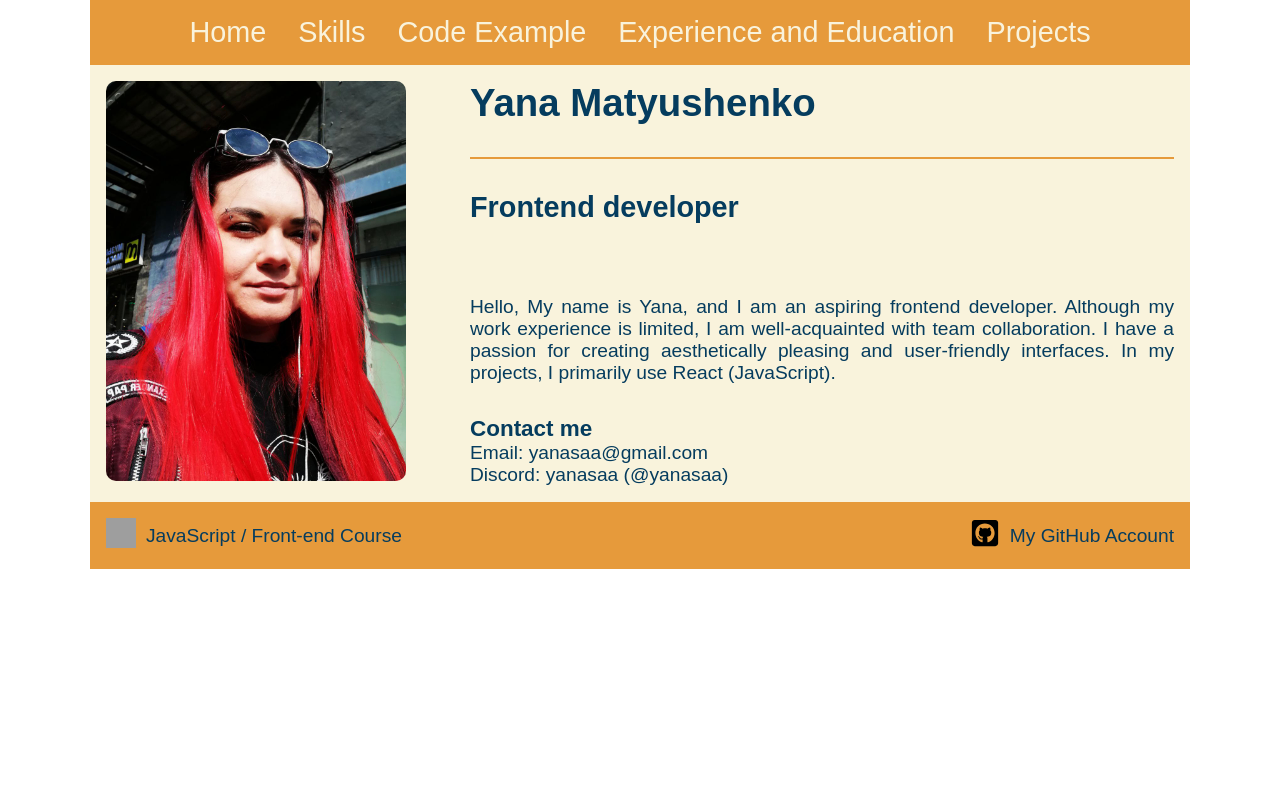
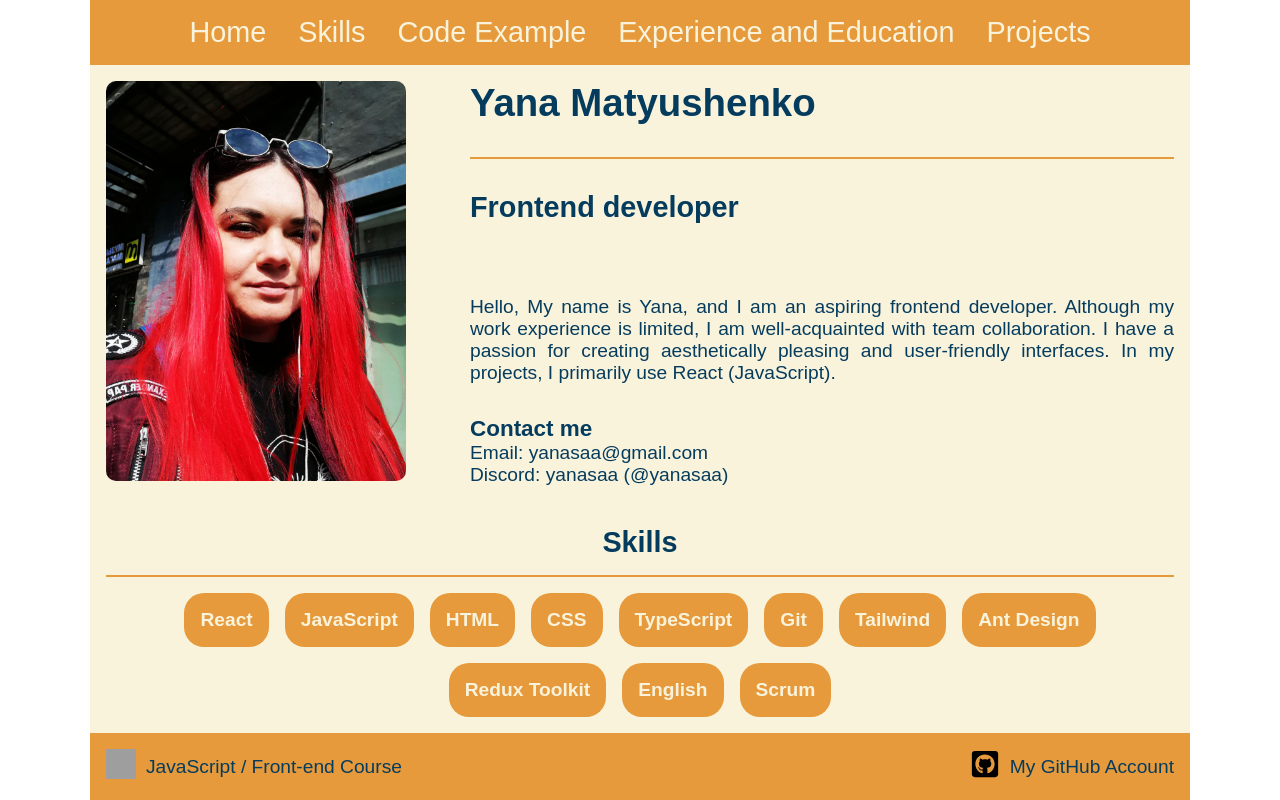
Before and after one commit to yanasaa/rsschool-cv, a plain HTML site: page index.html in a window 1280 px wide. Drawn offline with Linux system fonts and the light colour scheme; grey boxes are pictures that could not be loaded.

Commit message:
feat: implement skills section

```diff
--- a/index.html
+++ b/index.html
@@ -52,6 +52,23 @@
             </div>
          </div>
       </section>
+      <section class="skills" id="skills">
+         <h3 class="section__title">Skills</h3>
+         <div class="line"></div>
+         <div class="skills__container">
+            <div class="skill">React</div>
+            <div class="skill">JavaScript</div>
+            <div class="skill">HTML</div>
+            <div class="skill">CSS</div>
+            <div class="skill">TypeScript</div>
+            <div class="skill">Git</div>
+            <div class="skill">Tailwind</div>
+            <div class="skill">Ant Design</div>
+            <div class="skill">Redux Toolkit</div>
+            <div class="skill">English</div>
+            <div class="skill">Scrum</div>
+         </div>
+      </section>
    </main>
    <footer>
       <a class="footer__link" href="https://rs.school/courses/javascript-preschool-ru" target="_blank" rel="noopener noreferrer">
--- a/style.css
+++ b/style.css
@@ -61,6 +61,12 @@ main {
    padding: 2vh;
 }
 
+.section__title {
+   padding: 5vh 0 2vh;
+   text-align: center;
+   font-size: 1.5em;
+}
+
 .home {
    display: flex;
    gap: 5vw;
@@ -88,6 +94,28 @@ main {
    text-align: justify;
 }
 
+.skills__container {
+   display: flex;
+   flex-wrap: wrap;
+   padding-top: 2vh;
+   justify-content: center;
+   gap: 2vh;
+}
+
+.skill {
+   padding: 2vh;
+   white-space: nowrap;
+   font-weight: 600;
+   color: var(--color-light);
+   background: var(--color-primary);
+   border-radius: 20px;
+   transition: all .3s ease;
+}
+
+.skill:hover {
+   transform: scale(1.1);
+}
+
 footer {
    display: flex;
    flex-wrap: wrap;
```
